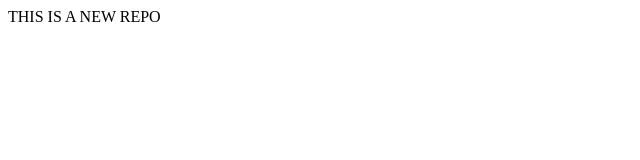
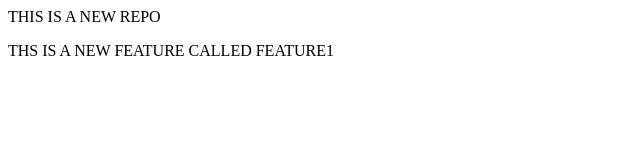
Before and after one commit to adityaa-nikam/localrepo, a plain HTML site: page index.html in a window 1280 px wide. Shown: the whole page, without its empty margins (0-640 px from the left). Drawn offline with Linux system fonts and the light colour scheme.

Commit message:
ADDED NEW FEATURE1

```diff
--- a/index.html
+++ b/index.html
@@ -1 +1,2 @@
 <p>THIS IS A NEW REPO</p>
+<p>THS IS A NEW FEATURE CALLED FEATURE1</p>
```
